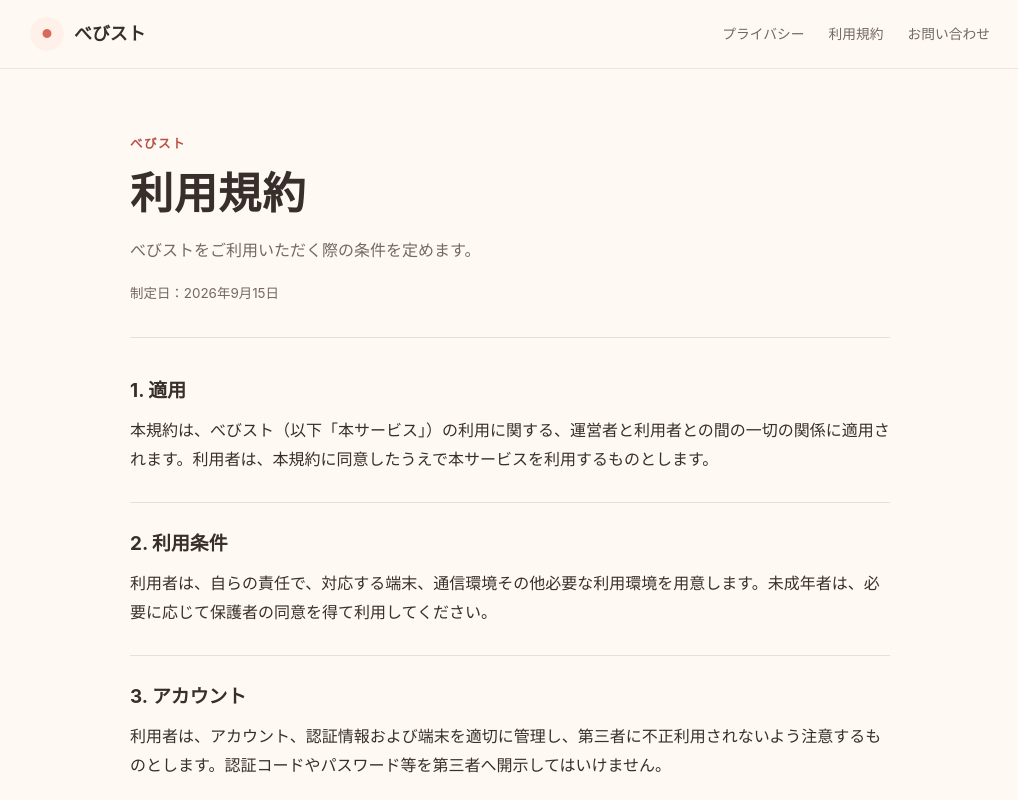
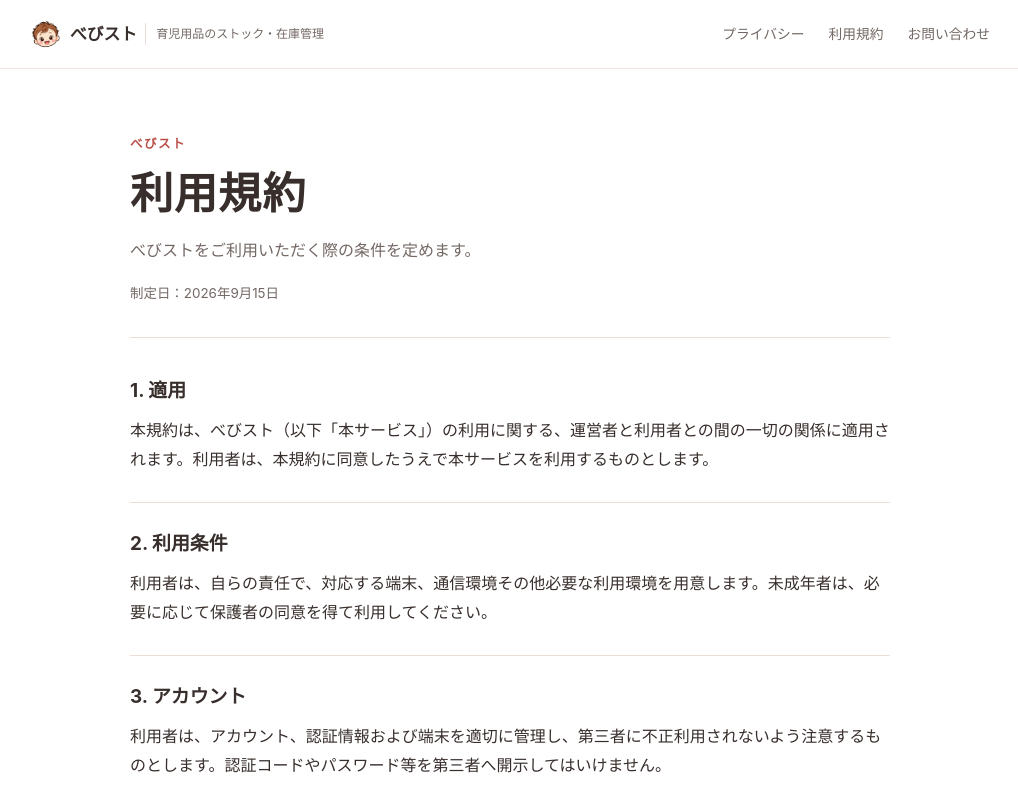
Before and after one commit to kai10-inui/bebist-web, a Next.js app: page /terms in a window 1280 px wide. Shown: the top 800 px of the page, without its empty margins (130-1148 px from the left). Built offline with nearby package versions, Linux system fonts and the light colour scheme.

Commit message:
Polish legal page branding

```diff
--- a/app/globals.css
+++ b/app/globals.css
@@ -165,9 +165,31 @@ h1, h2 { line-height: 1.4; }
 }
 .site-footer p { margin: 18px 0 0; }
 
+/* Legal pages share the existing site header while keeping the document surface white. */
+body:has(.legal-page) { background: #fff; }
+body:has(.legal-page) .site-header { background: #fff; }
+body:has(.legal-page) .brand { gap: 8px; font-size: 1.05rem; }
+body:has(.legal-page) .brand-mark {
+  width: 32px;
+  height: 32px;
+  background: url('/baby-face.png') center / contain no-repeat;
+  font-size: 0;
+}
+body:has(.legal-page) .brand::after {
+  content: '育児用品のストック・在庫管理';
+  padding-left: 10px;
+  border-left: 1px solid var(--border);
+  color: var(--text-muted);
+  font-size: .75rem;
+  font-weight: 500;
+  white-space: normal;
+}
+body:has(.legal-page) .legal-page { background: #fff; }
+
 @media (max-width: 680px) {
   .header-inner { min-height: 62px; }
   .header-nav { display: none; }
+  body:has(.legal-page) .brand::after { display: none; }
   .page-shell { padding: 40px 0 64px; }
   .hero { padding: 38px 20px; }
   .hero-icon { width: 72px; height: 72px; font-size: 2.8rem; }
```
Also changed, not shown: public/baby-face.png (added).
